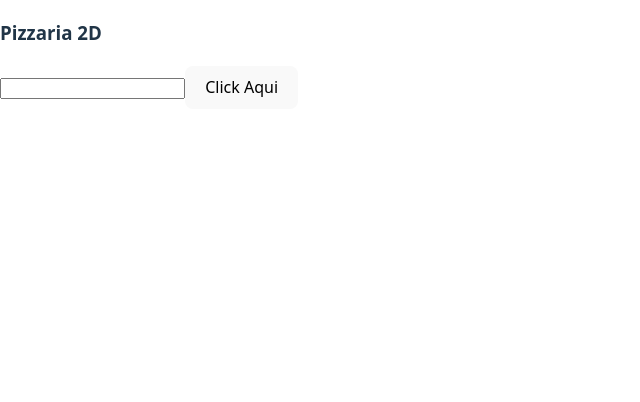
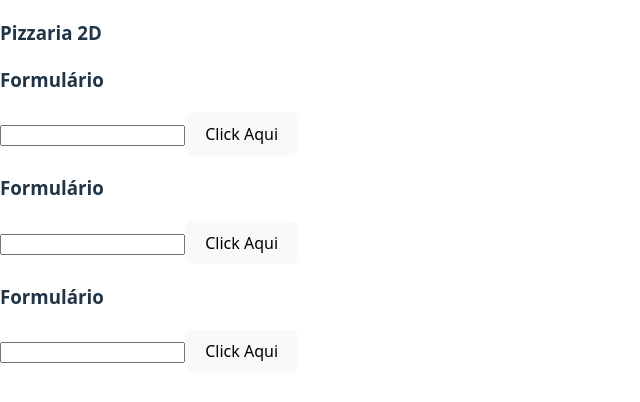
Before and after one commit to Gabriel20080807/pizzaria2d2025, a React (Vite) app: page / in a window 1280 px wide. Shown: the top 402 px of the page, without its empty margins (0-640 px from the left). Built offline with nearby package versions, Linux system fonts and the light colour scheme.

Commit message:
componentes

```diff
--- a/src/App.jsx
+++ b/src/App.jsx
@@ -2,13 +2,15 @@ import { useState } from "react"
 
 function App(){
 
-  const [nome, setNome] = useState ('Cava Uma Falta, Que É Gol É Gol ')
+  const [nome, setNome] = useState ('Glória a Jesus Aleluia ')
 
-  return(
-    <div>
-      <h3>Pizzaria 2D</h3>
+  const Formulario = () => {
 
-    <input
+    return (
+      <>
+        <h3>Formulário</h3>
+
+        <input
       className=""
       onChange={(e)=>{setNome(e.target.value)}}
       type="text"/>
@@ -19,6 +21,20 @@ function App(){
       >
         Click Aqui
        </button>
+      </>
+    )
+  }
+
+  return(
+    <div>
+      <h3>Pizzaria 2D</h3>
+
+      <Formulario/>
+      <Formulario/>
+      <Formulario/>
+
+
+
 
 
     </div>
```
